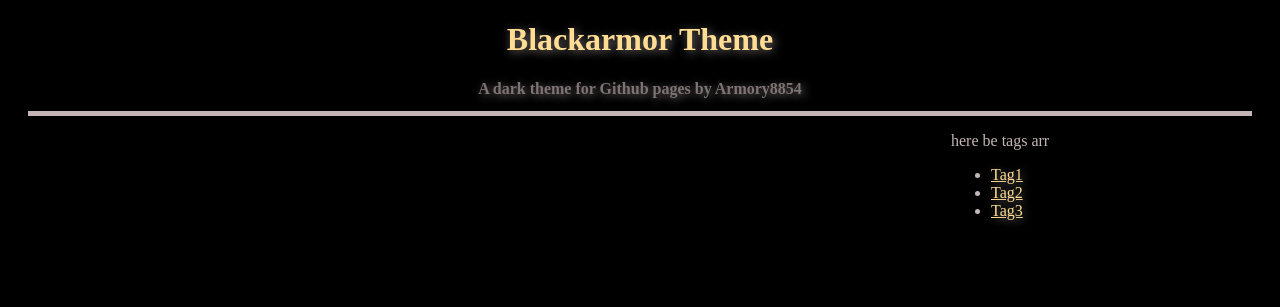
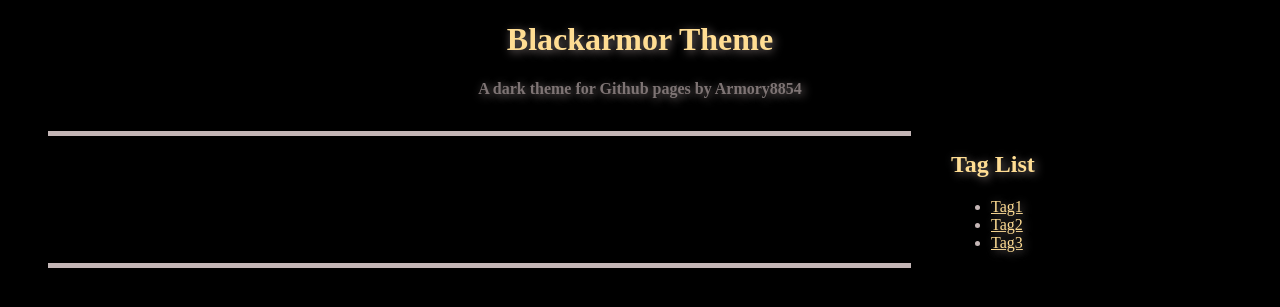
Before and after one commit to Armory8854/blackarmor-jekyll-theme, a Jekyll site: the page built from tags/Tag1.html, in a window 1280 px wide. Shown: the top 307 px of the page. Built offline with Jekyll 4.4.1, drawn with Linux system fonts in a browser that asks for light colours; some web fonts are replaced.

```diff
--- a/Gemfile
+++ b/Gemfile
@@ -5,5 +5,5 @@ source "https://rubygems.org"
 gem "gemspec"
 gem "jekyll"
 gem "jekyll-remote-theme"
-
+gem "jekyll-tagging"
 gem "webrick", "~> 1.7"
--- a/_config.yml
+++ b/_config.yml
@@ -1,3 +1,6 @@
 title: Blackarmor Theme
 description: A dark theme for Github pages by Armory8854
 show_downloads: true
+
+tag_page_layout: tag_page
+tag_page_dir: tag
--- a/_includes/tags.html
+++ b/_includes/tags.html
@@ -1,5 +1,6 @@
+<h2>Tag List</h2>
 <ul id="taglist">
   {% for tag in site.tags %}
-  <li><a href="/tags/{{ tag[0] }}"> {{ tag[0] }}</a></li>
+  <li class="tag-list-item"><a href="/tag/{{ tag[0] | downcase | replace: " ", "-" }}.html"> {{ tag[0] }}</a></li>
   {% endfor %}
 </ul>
--- a/_layouts/default.html
+++ b/_layouts/default.html
@@ -18,7 +18,6 @@
       {{ content }}
     </div>
     <div id="tags" class="column-right">
-      <p>here be tags arr</p>
       {% include tags.html %}
     </div>
   </div>
--- /dev/null
+++ b/_plugins/ext.rb
@@ -0,0 +1 @@
+require 'jekyll/tagging'
--- a/assets/css/styles.css
+++ b/assets/css/styles.css
@@ -26,19 +26,15 @@ code {
 body {
     padding-left: 20px;
     padding-right: 20px;
-
- }
+}
 
 #content {
-    width: 600px;
+    margin: 20px;
     max-width: 100%;
-    margin: auto;
     overflow-wrap: break-word;
     padding-right: 20px;
-}
-
-#header-container {
     border-bottom: 5px solid #C4B6B6;
+    border-top: 5px solid #C4B6B6;
 }
 
 #header-content {
@@ -62,7 +58,8 @@ body {
 }
 
 .column-right {
-    flex: 25%
+    flex: 25%;
+    margin: 20px;
 }
 
 @media screen and (max-width: 768px) {
@@ -75,4 +72,11 @@ body {
     .column-right {
 	flex: 100%;
     }
+    #taglist, .tag-list-item {
+	display: inline;
+    }
+    .tag-list-item {
+	margin-left: 5px;
+	margin-right: 5px;
+    }
 }
```
Also changed, not shown: _layouts/tag_page.html (added, +9 -0 lines).
